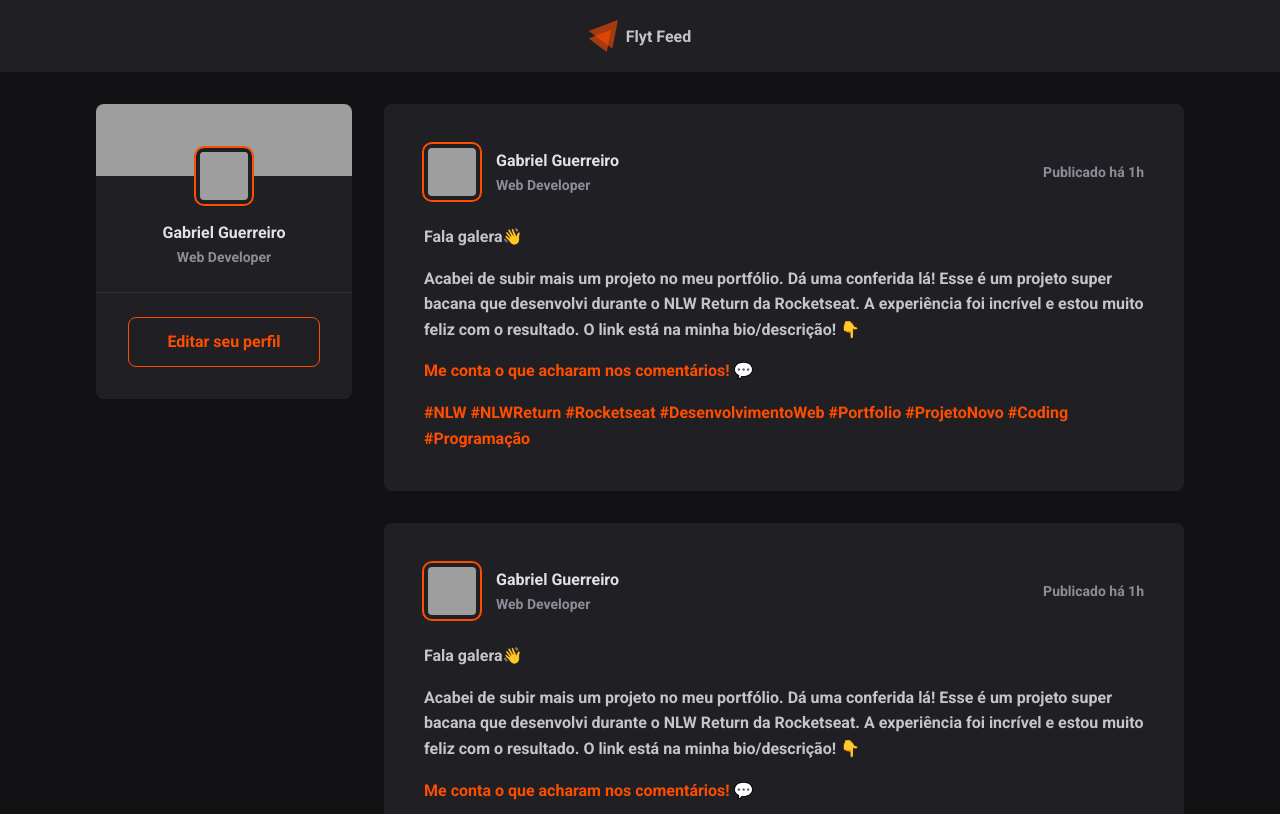
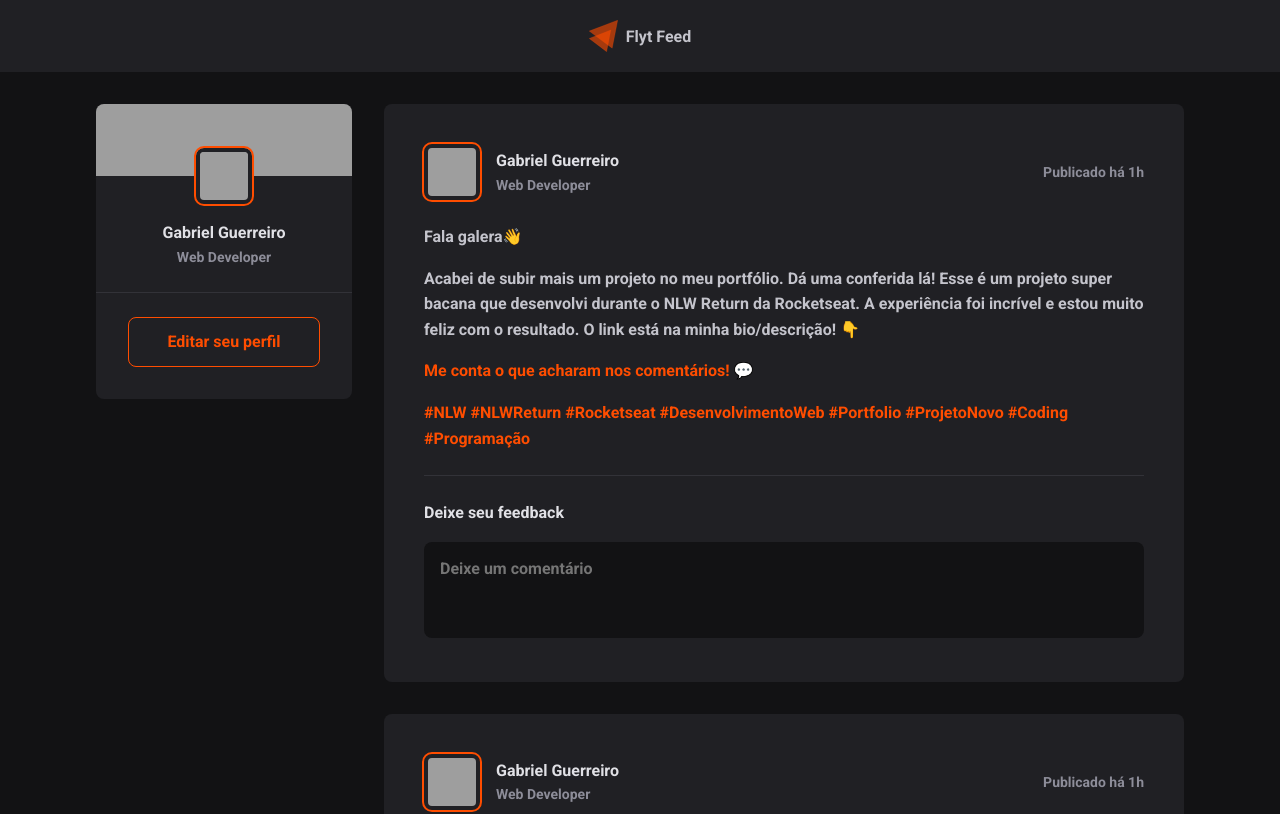
Before and after one commit to GabrielGuerreir0/FlytFeed, a React (Vite) app: page / in a window 1280 px wide. Shown: the top 814 px of the page. Built offline with nearby package versions, Linux system fonts and the light colour scheme; grey boxes are pictures that could not be loaded.

Commit message:
post input coment

```diff
--- a/src/components/Post.jsx
+++ b/src/components/Post.jsx
@@ -36,6 +36,14 @@
           <a href="">#Coding </a> <a href="">#Programação</a>
         </p>
       </div>
+
+      <form className={styles.commentForm}>
+        <strong>Deixe seu feedback</strong>
+        <textarea placeholder="Deixe um comentário" />
+        <footer>
+          <button type="submit">Comentar</button>
+        </footer>
+      </form>
     </article>
   );
 }
--- a/src/components/Post.module.css
+++ b/src/components/Post.module.css
@@ -55,3 +55,48 @@
   color: var(--gray-400);
   line-height: 1.6;
 }
+.commentForm {
+  width: 100%;
+  margin-top: 1.5rem;
+  padding-top: 1.5rem;
+  border-top: 1px solid var(--gray-600);
+}
+.commentForm > strong {
+  line-height: 1.6;
+  color: var(--gray-100);
+}
+.commentForm textarea {
+  width: 100%;
+  background: var(--gray-900);
+  border: 0;
+  resize: none;
+  height: 6rem;
+  padding: 1rem;
+  border-radius: 8px;
+  color: var(--gray-100);
+  line-height: 1.4;
+  margin-top: 1rem;
+}
+.commentForm footer {
+  visibility: hidden;
+  max-height: 0;
+}
+.commentForm:focus-within footer {
+  visibility: visible;
+  max-height: none;
+}
+.commentForm button[type="submit"] {
+  padding: 1rem 1.5rem;
+  margin-top: 1rem;
+  border-radius: 8px;
+  border: 0;
+  background: var(--orange-500);
+  color: var(--white);
+  font-weight: bold;
+  cursor: pointer;
+
+  transition: background-color 0.2s;
+}
+.commentForm button[type="submit"]:hover {
+  background: var(--orange-300);
+}
--- a/src/global.css
+++ b/src/global.css
@@ -11,7 +11,10 @@
   --orange-300: #ff8a57;
   --orange-500: #ff4d00;
 }
-
+:focus {
+  outline: transparent;
+  box-shadow: 0 0 0 2px var(--orange-500);
+}
 * {
   margin: 0;
   padding: 0;
```
